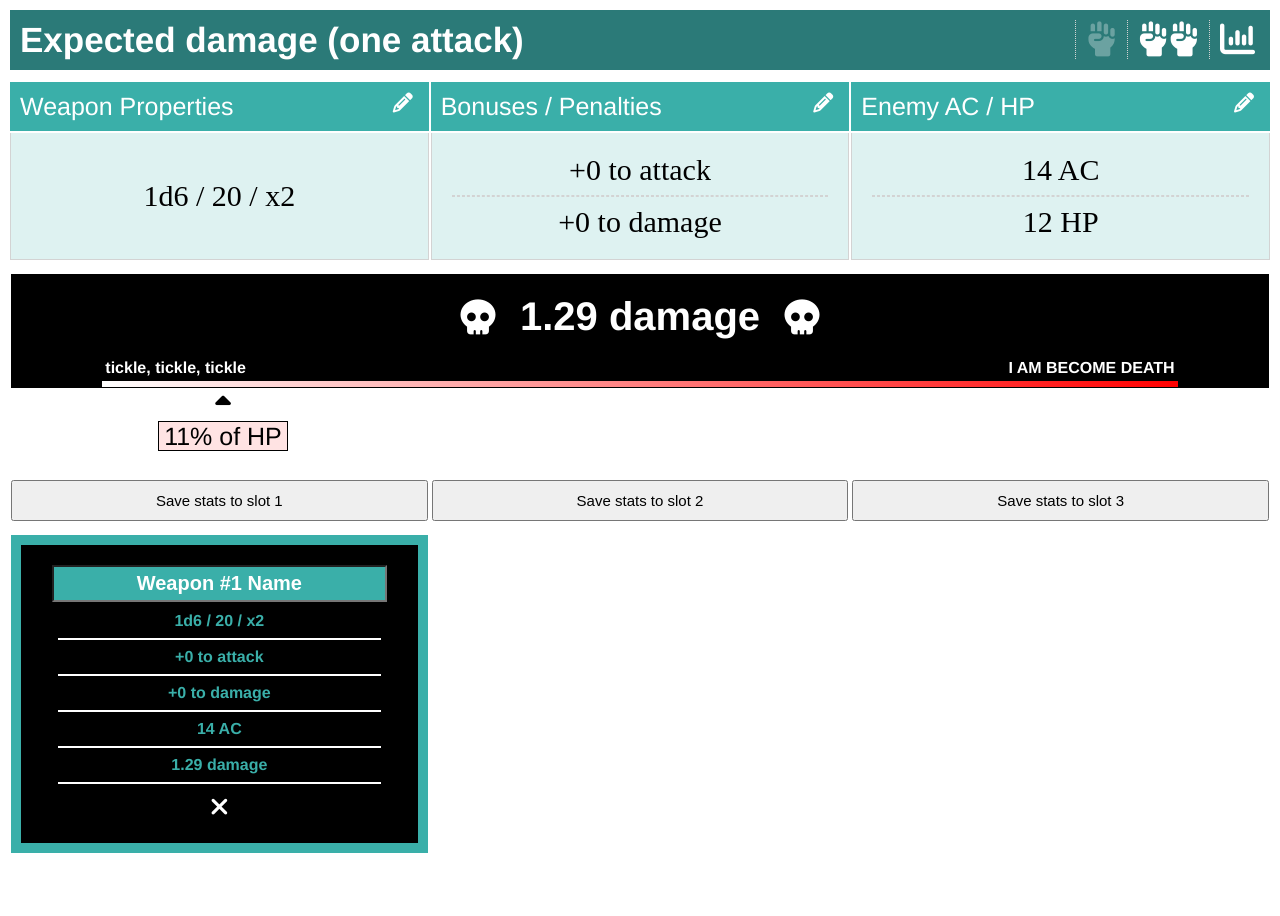
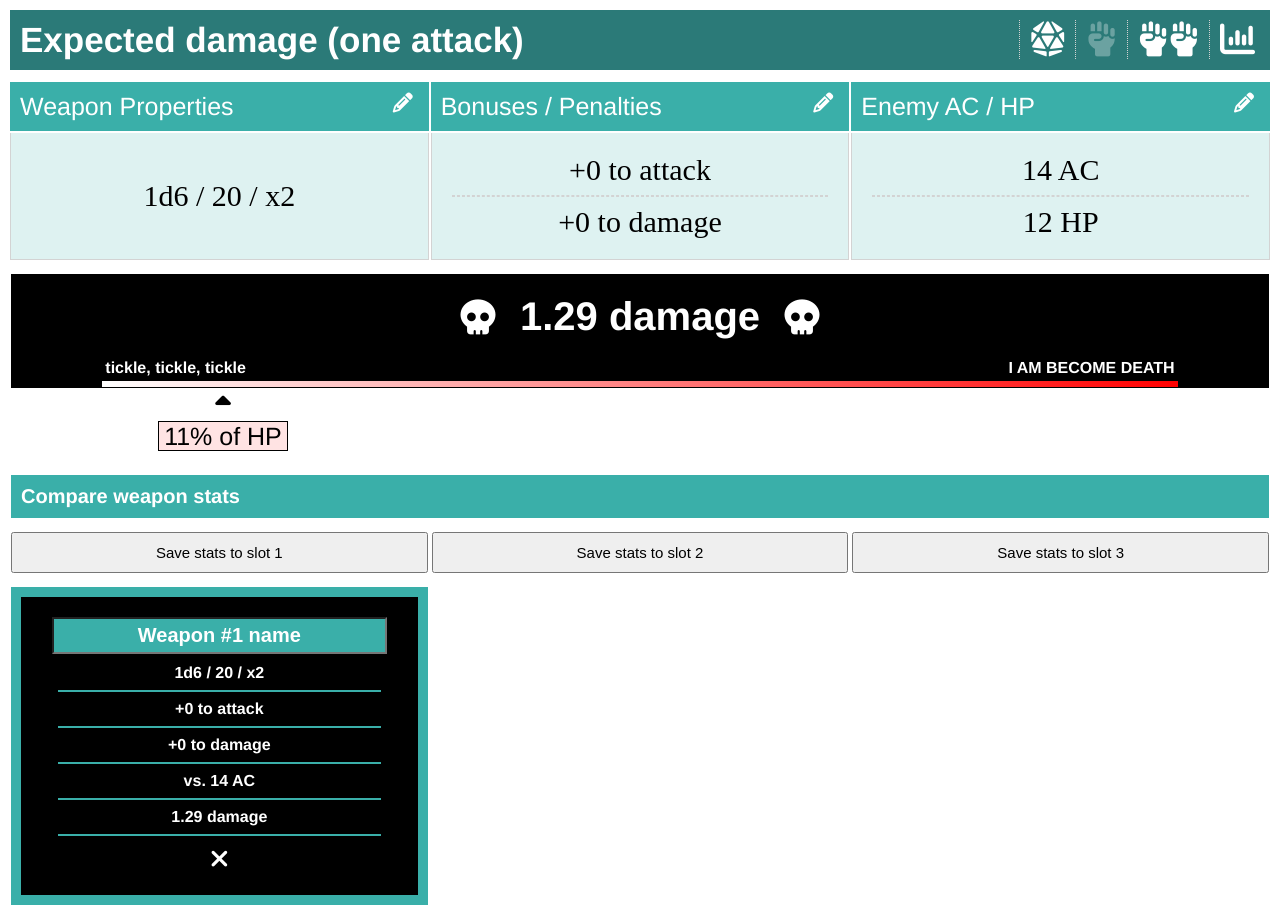
Before and after one commit to daoofdork/pf-weapon, a plain HTML site: page index.html in a window 1280 px wide. Both pictures are taken after a click on the button "Save stats to slot 1". Before the commit the page ends 864 px from the top, so only its background shows below. Drawn offline with Linux system fonts and the light colour scheme.

Commit message:
Add files via upload

```diff
--- a/index.html
+++ b/index.html
@@ -364,11 +364,11 @@ function saveweapon(num) {
   var AC = document.getElementById('currentAC').innerHTML;
   var ED = document.getElementById('result').innerHTML;
 
-  document.getElementById('W'+num+'name').value = "Weapon #"+num+" Name";
+  document.getElementById('W'+num+'name').value = "Weapon #"+num+" name";
   document.getElementById('W'+num+'stats').innerHTML = Weap;
   document.getElementById('W'+num+'att').innerHTML = Att;
   document.getElementById('W'+num+'dam').innerHTML = Dam;
-  document.getElementById('W'+num+'ac').innerHTML = AC;
+  document.getElementById('W'+num+'ac').innerHTML = "vs. "+AC;
   document.getElementById('W'+num+'expdam').innerHTML = ED;
 
   document.getElementById('savedW'+num).style.display = "block";
@@ -446,6 +446,20 @@ function saveweapon(num) {
   color: lightgray;
 }
 
+.subTitle {
+  padding: 10px;
+  font-family: Helvetica;
+  font-weight: bold;
+  color: white;
+  border: none;
+  border-bottom: 10px solid white;
+  text-align: left;
+  outline: none;
+  margin-top: 20px;
+  font-size: 20px;
+  background-color: #3AAFA9;
+}
+
 .saveName {
   color: white;
   background-color: #3AAFA9;
@@ -467,12 +481,12 @@ function saveweapon(num) {
 }
 
 .saveStat {
-  color: #3AAFA9;
+  color: white;
   font-weight: bold;
 }
 
 .saveHR {
-  border: 1px solid white;
+  border: 1px solid #3AAFA9;
   width: 90%;
 }
 
@@ -486,7 +500,6 @@ function saveweapon(num) {
 }
 
 .saveToSlot {
-  margin-top: 25px;
   cursor: pointer;
   padding: 10px;
   width: 100%;
@@ -571,10 +584,10 @@ function saveweapon(num) {
   <tr>
     <td colspan="3" class="Title">Expected damage (one attack)
       <span style="float: right; margin-right: 5px;">
-        <span style="padding-right: 10px; padding-left: 10px; border-left: 1px dotted lightgray; border-right: 1px dotted lightgray;"><i id="oneFist" class="fa-solid fa-hand-fist" style="opacity: 0.3;"></i></span><span style="padding: 0px 10px 0px 10px; border-right: 1px dotted lightgray;"><i id="twoFist1" class="fa-solid fa-hand-fist"></i><i id="twoFist2" class="fa-solid fa-hand-fist"></i></span><i id="growth" class="fa-solid fa-chart-column" style="padding-left: 10px;"></i>
+        <span style="padding-right: 10px; padding-left: 10px; border-left: 1px dotted lightgray; border-right: 1px dotted lightgray;"><i class="fa-solid fa-dice-d20"></i></span><span style="padding-right: 10px; padding-left: 10px; border-right: 1px dotted lightgray;"><i id="oneFist" class="fa-solid fa-hand-fist" style="opacity: 0.3;"></i></span><span style="padding: 0px 10px 0px 10px; border-right: 1px dotted lightgray;"><i id="twoFist1" class="fa-solid fa-hand-fist"></i><i id="twoFist2" class="fa-solid fa-hand-fist"></i></span><i id="growth" class="fa-solid fa-chart-column" style="padding-left: 10px;"></i>
       </span>
     </td>
-  </tr>
+  </tr> <!-- Title bar -->
   <tr>
     <td class="MainOption">Weapon Properties
       <button class="editButton" onmouseover="colorChange('edit1')" onmouseout="colorChangeBack('edit1')" onclick="Collapse(1)">
@@ -591,7 +604,7 @@ function saveweapon(num) {
         <i id="edit3" class="fa-solid fa-pencil" style="font-size: 20px; color: white;"></i>
       </button>
     </td>
-  </tr>
+  </tr> <!-- Main option titles -->
   <tr>
     <td class="MOdisplay">
       <div id="weapon" style="font-size: 30px">1d6 / 20 / x2</div>
@@ -606,7 +619,7 @@ function saveweapon(num) {
       <hr style="border: 1px dashed lightgray;">
       <span id="currentHP" style="font-size: 30px">12 HP</span>
     </td>
-  </tr>
+  </tr> <!-- Main option cells -->
   <tr>
     <td colspan="3">
       <div id="collapser1" style="padding: 10px; display: none;">
@@ -836,7 +849,7 @@ function saveweapon(num) {
         </ul>
       </div>
     </td>
-  </tr>
+  </tr> <!-- Collapsing detail cells for options -->
   <tr>
     <td colspan="3" style="padding-top: 8px; font-family: Helvetica;">
       <div class="damDisplay">
@@ -859,7 +872,14 @@ function saveweapon(num) {
         </span>
       </div>
     </td>
-  </tr>
+  </tr> <!-- Damage bar -->
+  <tr>
+    <td colspan="3">
+      <div class="subTitle">
+        Compare weapon stats
+      </div>
+    </td>
+  </tr> <!-- Compare weapon title bar -->
   <tr>
     <td>
       <button onclick="saveweapon(1)" class="saveToSlot">Save stats to slot 1</button>
@@ -870,7 +890,7 @@ function saveweapon(num) {
     <td>
       <button onclick="saveweapon(3)" class="saveToSlot">Save stats to slot 3</button>
     </td>
-  </tr>
+  </tr> <!-- Save weapon to slot buttons -->
   <tr>
     <td>
       <div id="savedW1" class="saveBox" style="display: none;">
@@ -920,7 +940,7 @@ function saveweapon(num) {
         <button class="saveButton" onclick="document.getElementById('savedW3').style.display= 'none';"><i class="fa-solid fa-xmark"></i></button>
       </div>
     </td>
-  </tr>
+  </tr> <!-- Collapsing weapon slots -->
 </table>
 
 <script>
```
